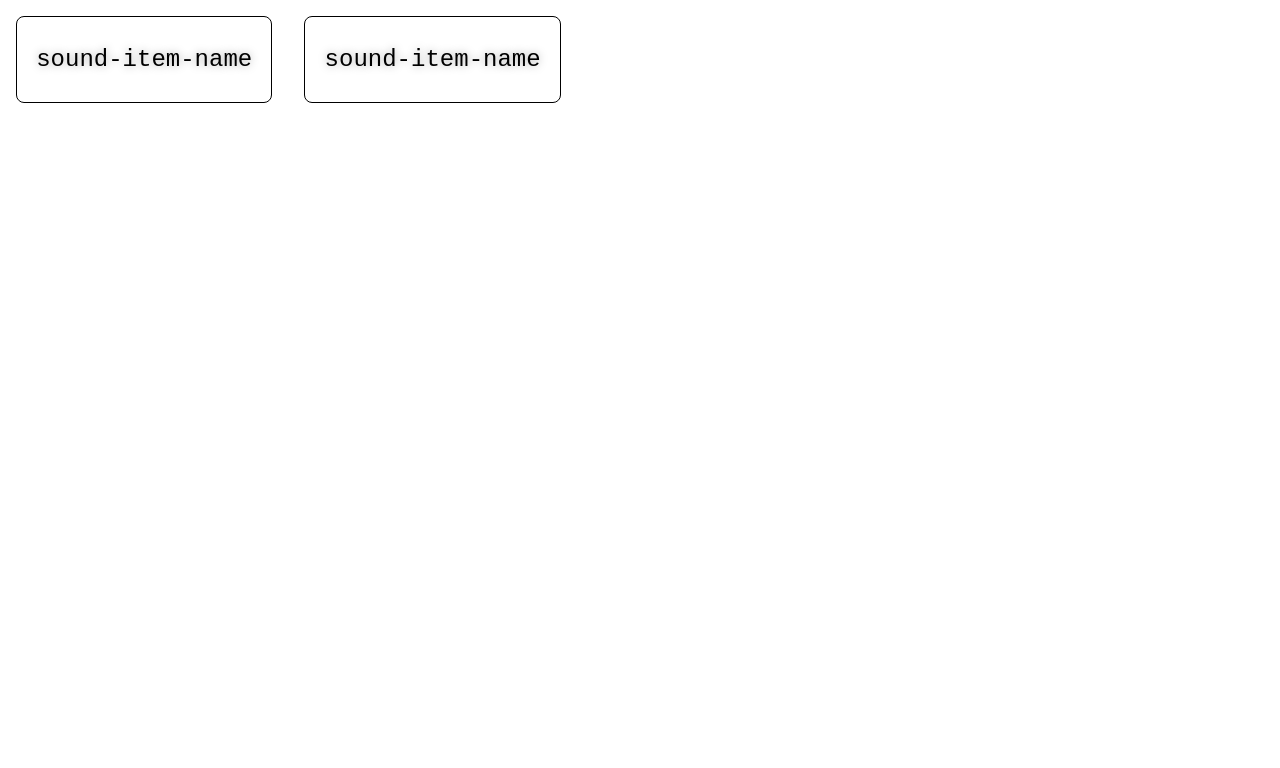
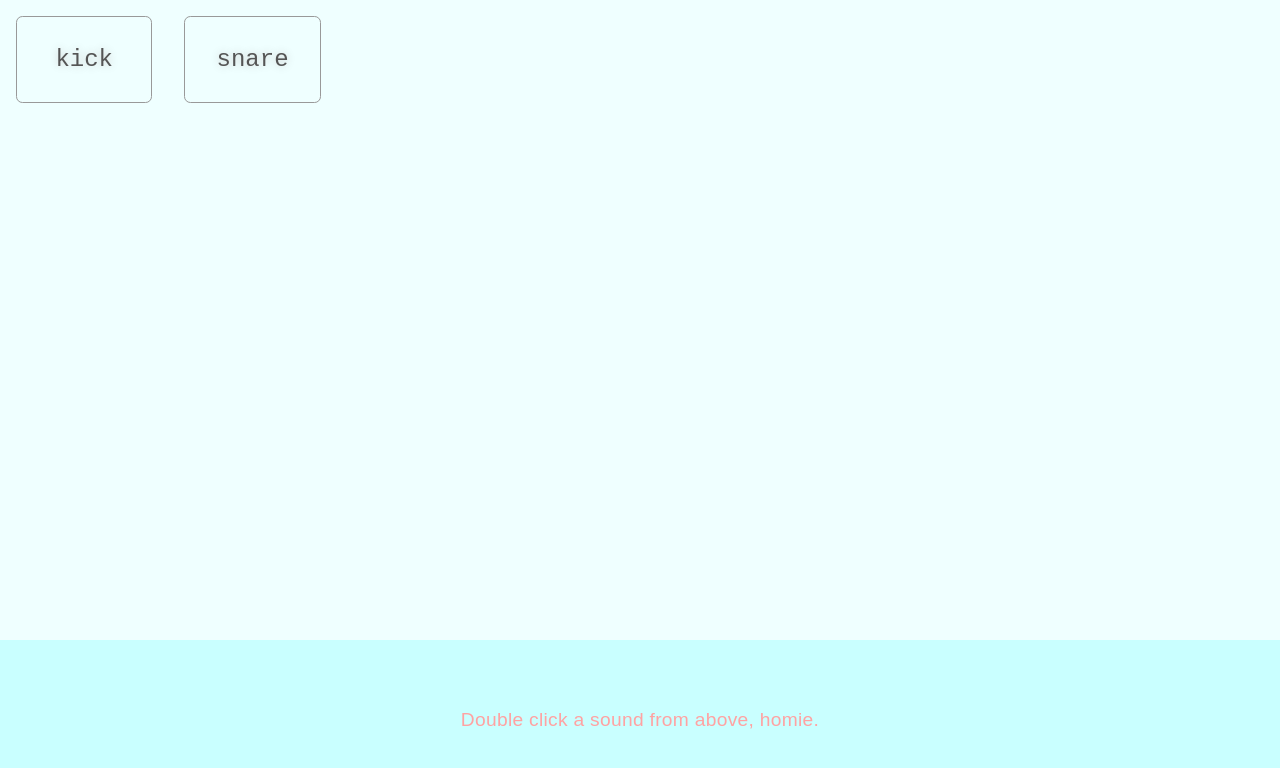
Before and after one commit to chrisisler/hades, a React (Create React App) app: page / in a window 1280 px wide. Shown: the top 768 px of the page. Built offline with nearby package versions, Linux system fonts and the light colour scheme; the HTML template or start-up script is replaced by a standard one.

Commit message:
improved css, added Sound component

```diff
--- a/package.json
+++ b/package.json
@@ -3,6 +3,7 @@
   "version": "0.1.0",
   "private": true,
   "dependencies": {
+    "prop-types": "^15.6.2",
     "react": "^16.4.1",
     "react-dom": "^16.4.1",
     "react-scripts": "1.1.4"
--- a/src/App.css
+++ b/src/App.css
@@ -1,22 +1,50 @@
 .sound-items-container {
+  overflow-x: scroll;
   display: flex;
   flex: 1;
-  /* min-height: 100vh; */
+  /* min-height: 10vh; */
   align-items: center;
   /* justify-content: center; */
 }
 
 .sound-item {
-  border: .1rem solid black;
-  border-radius: .5rem;
+  border: 1px solid #999;
+  border-radius: .4rem;
+  min-width: 6rem;
+  cursor: pointer;
   margin: 1rem;
   font-size: 1.5rem;
   padding: 1.8rem 1.2rem;
-  widht: 10rem;
   text-align: center;
-  text-shadow: 0 0 .5rem #aaa;
+  text-shadow: 0 0 .5rem #ccc;
+} .sound-item:hover {
+  color: black;
+  border-color: black;
+} .sound-item:active {
+  transform: scale(1.1);
 }
 
-kbd {
-  display: block;
+/* apparently this does something */
+kbd { display: block; }
+
+.song-container {
+  display: flex;
+  min-height: 20vh;
+  width: 100vw;
+  position: absolute;
+  /* https://stackoverflow.com/questions/37386244/what-does-flex-1-mean */
+  flex: 1;
+  align-items: center;
+  /* border: 1px solid #777; */
+  background-color: #c9ffff;
+  margin: 0;
+  bottom: 0;
+  left: 0;
+
+  /* align text case where state = [] */
+  /* TODO try commenting out all this code once state is in */
+  color: #ffa2a2;
+  font-size: larger;
+  letter-spacing: 0.3px;
+  justify-content: center;
 }
--- a/src/App.js
+++ b/src/App.js
@@ -2,30 +2,54 @@
 // Place a left-to-right scrolling sound item selector at top of view.
 // Place a play button in the middle.
 
-import React, { Component } from 'react'
+import React, { Component, createRef } from 'react'
+import PropTypes from 'prop-types'
 
 import './App.css'
 
-const SoundItemMock = () => (
-  <div dataSound="74" class="sound-item">
-    <kbd>sound-item-name</kbd>
-    <audio dataSound="74" src="./sounds/kick.wav" />
-  </div>
-)
+class Sound extends Component {
+  static propTypes = {
+    node: PropTypes.node,
+    name: PropTypes.string.isRequired,
+    path: PropTypes.string.isRequired
+  }
+
+  node = createRef()
+
+  clicked = event => {
+    // always play sound from beginning
+    this.node.current.currentTime = 0
+    this.node.current.play()
+  }
+
+  render() {
+    const { name, path } = this.props
+
+    return (
+      <div className="sound-item" onClick={this.clicked}>
+        <kbd>{name}</kbd>
+        <audio src={path} ref={this.node} />
+      </div>
+    )
+  }
+}
 
 export default class App extends Component {
-  playSound = event => {
-    console.log('event is:', event)
-    // let e = document.querySelector(`audio[dataSound="${event.keyCode}"]`)
+  state = {
+    soundItems: []
   }
 
   render() {
     return (
       <main>
-        <div class="sound-items-container">
-          <SoundItemMock />
-          <SoundItemMock />
+        <div className="sound-items-container">
+          <Sound name="kick" path="./sounds/kick.wav" />
+          <Sound name="snare" path="./sounds/snare.wav" />
         </div>
+
+        <section className="song-container">
+          Double click a sound from above, homie.
+        </section>
       </main>
     )
   }
--- a/src/index.css
+++ b/src/index.css
@@ -1,4 +1,8 @@
 body, html {
+  background-color: #efffff;
+  color: #555;
+  /* color: #ffb2ff; */
+  /* color: #ffb2b2; */
   margin: 0;
   padding: 0;
   font-family: sans-serif;
```
Also changed, not shown: 1 other file (tests, documents, lock files or other folders).
